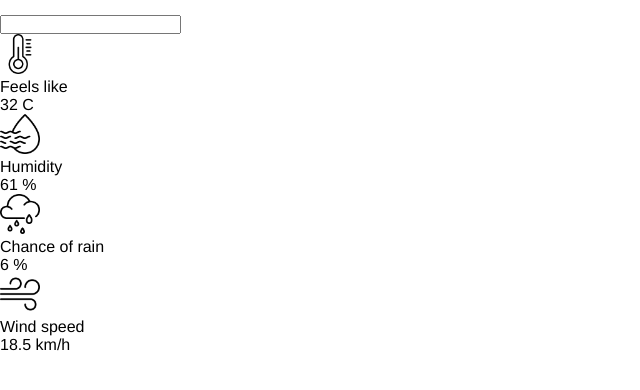
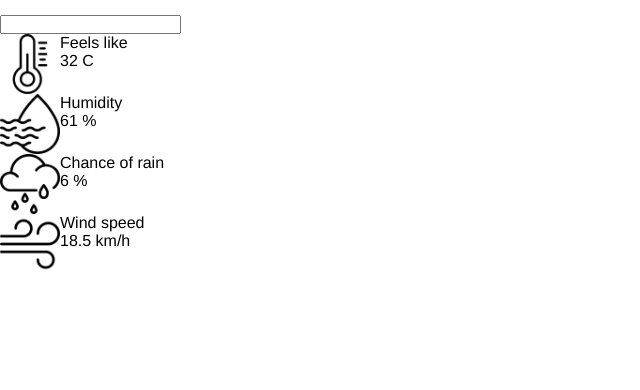
Before and after one commit to damiangohrh123/weatherApp, a website built with webpack: page dist/index.html in a window 1280 px wide. Shown: the part 94-484 px from the top of the page, without its empty margins (0-640 px from the left). Built offline with nearby package versions, Linux system fonts and the light colour scheme.

Commit message:
Add display for weather details when user inputs location.

```diff
--- a/src/api.js
+++ b/src/api.js
@@ -32,10 +32,11 @@ const processData = (weatherData) => {
       c: `${weatherData.current.temp_c} °C`,
       f: `${weatherData.current.temp_f} °C`,
     },
-    wind: weatherData.current.wind_kph,
-    humidity: weatherData.current.humidity,
+    wind: `${weatherData.current.wind_kph} km/h`,
+    humidity: `${weatherData.current.humidity} %`,
     location: `${weatherData.location.name.toUpperCase()}, ${weatherData.location.country.toUpperCase()}`,
     time: weatherData.location.localtime,
+    chanceToRain: `${weatherData.forecast.forecastday[0].day.daily_chance_of_rain} %`
   };
 
   return myData;
@@ -43,11 +44,17 @@ const processData = (weatherData) => {
 
 const displayData = (processedData) => {
 
+  // Weather description
   document.querySelector('#description').textContent = processedData.condition;
   document.querySelector('#location').textContent = processedData.location;
   document.querySelector('#date').textContent = processedData.time;
   document.querySelector('#temperature').textContent = processedData.currentTemp.c;
-  //document.querySelector('#weatherIcon').textContent = processedData.;
+
+  // Weather details
+  document.querySelector('#feelsLike').textContent = processedData.feelsLike.c;
+  document.querySelector('#humidity').textContent = processedData.humidity;
+  document.querySelector('#chanceOfRain').textContent = processedData.chanceToRain;
+  document.querySelector('#windSpeed').textContent = processedData.wind;
 
 }
 
--- a/src/dom.js
+++ b/src/dom.js
@@ -62,24 +62,32 @@ const createSearch = () => {
 };
 
 const createWeatherDetails = (details) => {
-  const weatherDetails = document.createElement('div');
+  const weatherDetailsContainer = document.createElement('div');
+  weatherDetailsContainer.classList.add('weatherDetailsContainer');
 
   // Create and append weather details
   for (let i = 0; i < details.length; i++) {
+    const weatherDetails = document.createElement('div');
+    weatherDetails.classList.add('weatherDetails');
     const icon = document.createElement('img');
     icon.src = details[i].iconSrc;
-    icon.classList.add('weatherDetailIcon');
+    icon.classList.add('weatherDetailsIcon');
+
+    const weatherDetailsInfo = document.createElement('weatherDetailsInfo');
     const label = document.createElement('p');
     label.textContent = details[i].label;
     const data = document.createElement('p');
+    data.setAttribute('id', details[i].name);
     data.textContent = details[i].data;
 
     weatherDetails.appendChild(icon);
-    weatherDetails.appendChild(label);
-    weatherDetails.appendChild(data);
+    weatherDetailsInfo.appendChild(label);
+    weatherDetailsInfo.appendChild(data);
+    weatherDetails.appendChild(weatherDetailsInfo)
+    weatherDetailsContainer.appendChild(weatherDetails);
   }
 
-  content.appendChild(weatherDetails);
+  content.appendChild(weatherDetailsContainer);
 };
 
 const createWeatherForecast = () => {};
--- a/src/index.js
+++ b/src/index.js
@@ -20,21 +20,25 @@ import {
 /* PLACEHOLDER. WILL BE IN  API.JS LATER */
 const weatherDetails = [
   {
+    name: 'feelsLike',
     iconSrc: Thermometer,
     label: 'Feels like',
     data: '32 C',
   },
   {
+    name: 'humidity',
     iconSrc: Humidity,
     label: 'Humidity',
     data: '61 %',
   },
   {
+    name: 'chanceOfRain',
     iconSrc: Rain,
     label: 'Chance of rain',
     data: '6 %',
   },
   {
+    name: 'windSpeed',
     iconSrc: Wind,
     label: 'Wind speed',
     data: '18.5 km/h',
--- a/src/styles/styles.css
+++ b/src/styles/styles.css
@@ -17,7 +17,11 @@ body {
   font-family: Helvetica, sans-serif;
 }
 
-.weatherDetailIcon {
-  width: 40px;
-  height: 40px;
+.weatherDetails {
+  display: flex;
 }
+
+.weatherDetailsIcon {
+  width: 60px;
+  height: 60px;
+}
```
Also changed, not shown: dist/main.js.
